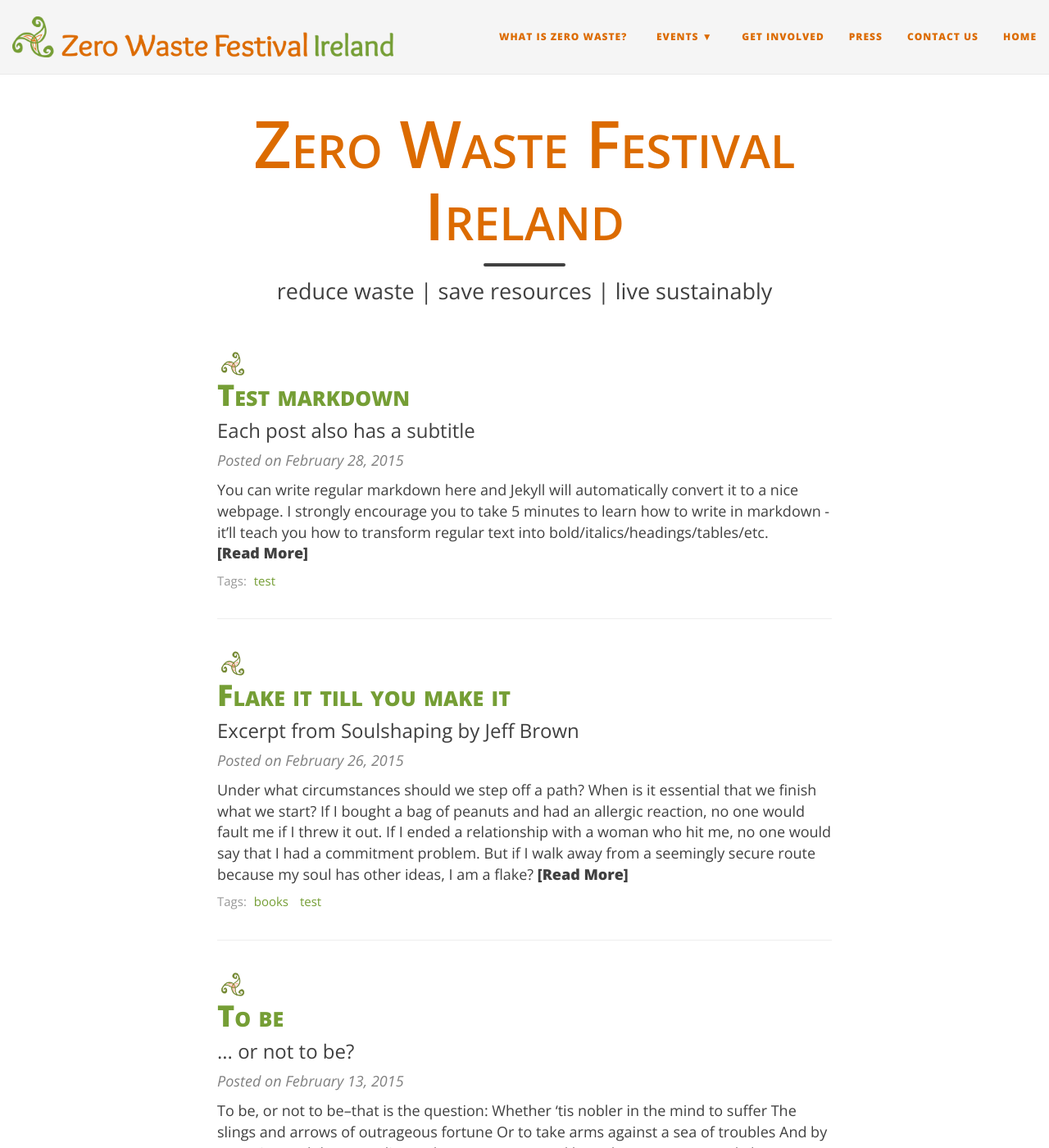
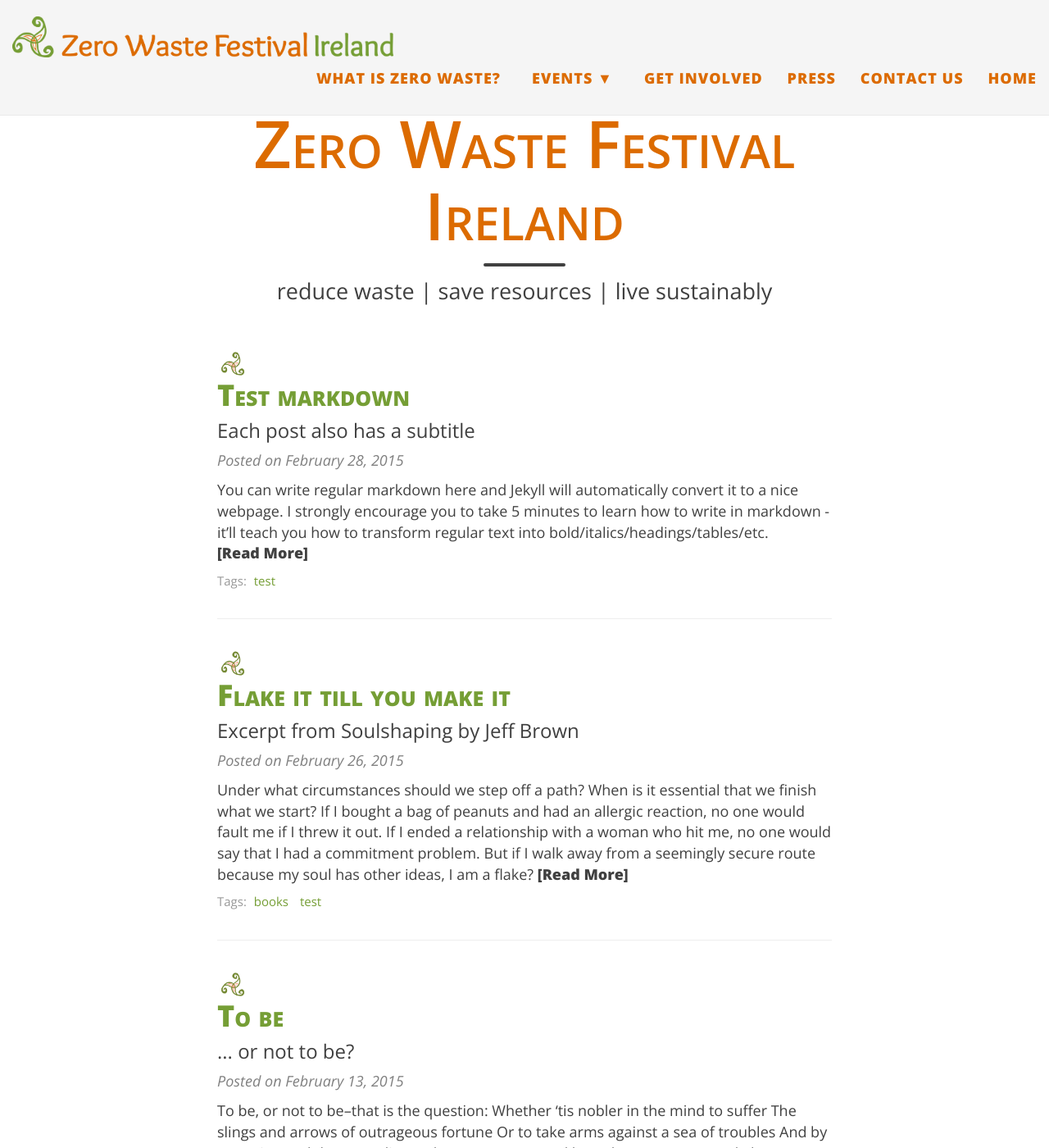
Before and after one commit to jknappe/zw-ireland, a Jekyll site: the page built from index.html, in a window 1280 px wide and 1400 px high. Shown: the whole window at 82% size. Built offline with Jekyll 4.4.1, drawn with Linux system fonts in a browser that asks for light colours; nearby versions of some CDN libraries; the list of posts is cut into pages by our own code.

Commit message:
changes navbar font size

```diff
--- a/css/main.css
+++ b/css/main.css
@@ -130,7 +130,7 @@
 
 .navbar-custom .nav li a {
   text-transform: uppercase;
-  font-size: 12px;
+  font-size: 1em;
   letter-spacing: 1px;
 }
 
```
